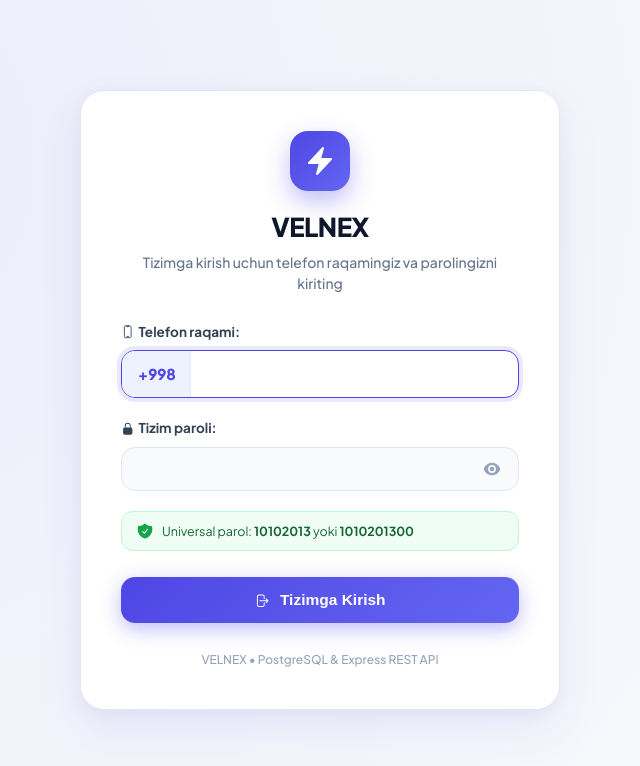
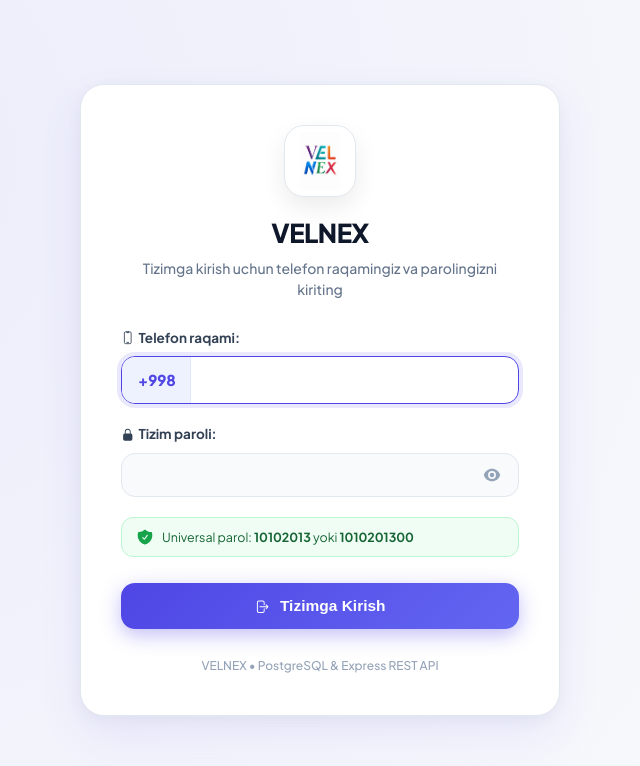
Before and after one commit to Abdulaziz701UZB/Frontend-Backend-Exam, a React (Vite) app in the folder frontend/: page /login in a window 1280 px wide. Shown: the top 766 px of the page, without its empty margins (320-960 px from the left). Built offline with nearby package versions, Linux system fonts and the light colour scheme; no server answers.

Commit message:
Integrate official high-res VELNEX colorful logo into Sidebar, Login page, and browser favicon

```diff
--- a/frontend/index.html
+++ b/frontend/index.html
@@ -2,7 +2,7 @@
 <html lang="en">
   <head>
     <meta charset="UTF-8" />
-    <link rel="icon" type="image/svg+xml" href="/favicon.svg" />
+    <link rel="icon" type="image/png" href="/velnex-logo.png" />
     <meta name="viewport" content="width=device-width, initial-scale=1.0" />
     <title>VELNEX - O'quv Markazini Boshqarish Tizimi</title>
     <link rel="preconnect" href="https://fonts.googleapis.com" />
--- a/frontend/src/components/Sidebar/Sidebar.css
+++ b/frontend/src/components/Sidebar/Sidebar.css
@@ -41,13 +41,20 @@
   width: 42px;
   height: 42px;
   border-radius: 12px;
-  background: linear-gradient(135deg, #4f46e5 0%, #6366f1 100%);
+  background: #ffffff;
   display: flex;
   align-items: center;
   justify-content: center;
-  font-size: 22px;
-  color: #ffffff;
-  box-shadow: 0 4px 12px rgba(79, 70, 229, 0.35);
+  box-shadow: 0 4px 12px rgba(0, 0, 0, 0.2);
+  overflow: hidden;
+  padding: 3px;
+  flex-shrink: 0;
+}
+
+.brand-logo-img {
+  width: 100%;
+  height: 100%;
+  object-fit: contain;
 }
 
 .brand-title {
--- a/frontend/src/components/Sidebar/Sidebar.jsx
+++ b/frontend/src/components/Sidebar/Sidebar.jsx
@@ -35,7 +35,7 @@ const Sidebar = ({ isOpen, onClose }) => {
       <aside className={`crm-sidebar ${isOpen ? "mobile-open" : ""}`}>
         <div className="sidebar-brand">
           <div className="brand-logo-wrap">
-            <span className="logo-spark">✨</span>
+            <img src="/velnex-logo.png" alt="VELNEX" className="brand-logo-img" />
           </div>
           <div className="brand-text">
             <span className="brand-title">VELNEX</span>
--- a/frontend/src/pages/Login/Login.css
+++ b/frontend/src/pages/Login/Login.css
@@ -36,20 +36,24 @@
 }
 
 .login-logo-badge {
-  width: 60px;
-  height: 60px;
-  background: linear-gradient(135deg, #4f46e5 0%, #6366f1 100%);
-  border-radius: 18px;
+  width: 72px;
+  height: 72px;
+  background: #ffffff;
+  border-radius: 20px;
   display: inline-flex;
   align-items: center;
   justify-content: center;
-  box-shadow: 0 10px 25px rgba(79, 70, 229, 0.35);
+  box-shadow: 0 10px 25px rgba(0, 0, 0, 0.08);
+  border: 1.5px solid #e2e8f0;
   margin-bottom: 16px;
+  padding: 6px;
+  overflow: hidden;
 }
 
-.login-logo-icon {
-  font-size: 32px;
-  color: #ffffff;
+.login-logo-img {
+  width: 100%;
+  height: 100%;
+  object-fit: contain;
 }
 
 .login-system-title {
--- a/frontend/src/pages/Login/Login.jsx
+++ b/frontend/src/pages/Login/Login.jsx
@@ -72,7 +72,7 @@ const Login = () => {
       <div className="login-card-container">
         <div className="login-brand-header">
           <div className="login-logo-badge">
-            <HiBolt className="login-logo-icon" />
+            <img src="/velnex-logo.png" alt="VELNEX" className="login-logo-img" />
           </div>
           <h1 className="login-system-title">VELNEX</h1>
           <p className="login-system-subtitle">
```
Also changed, not shown: frontend/public/velnex-logo.png (added), frontend/src/assets/velnex-logo.png (added).
